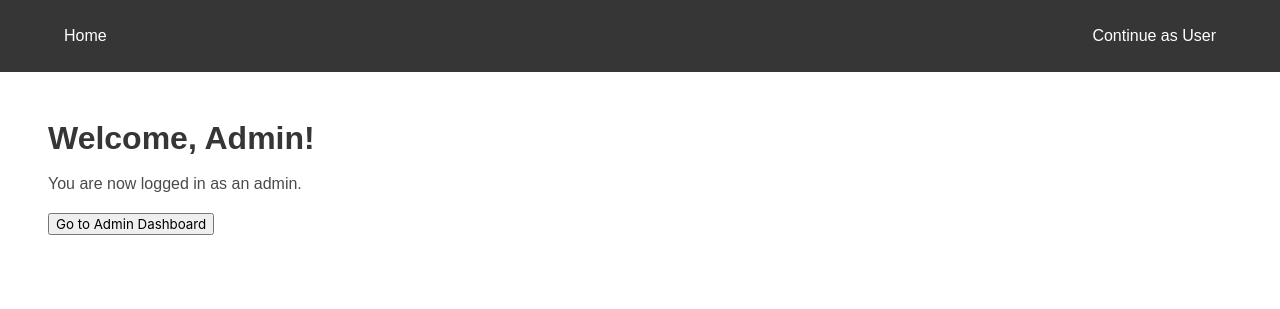
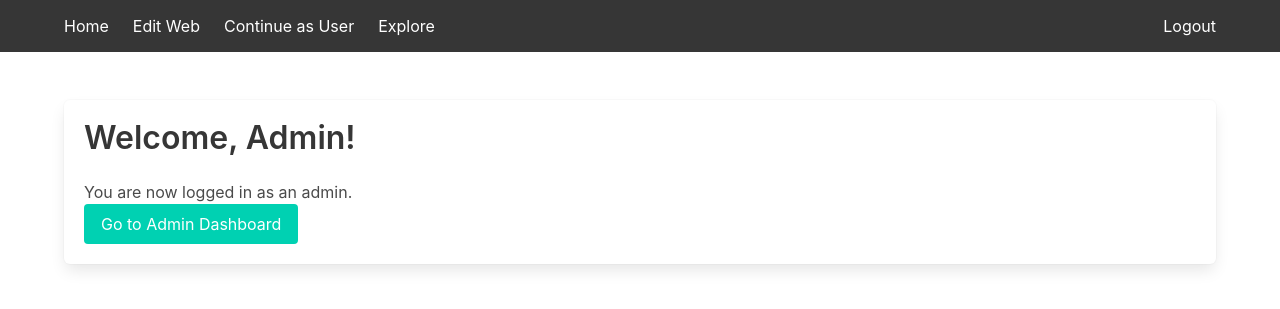
Before and after one commit to TamimDostyar/Ice-Cream-Location-Finder, a Flask app: page /admin_welcome in a window 1280 px wide. Shown: the top 309 px of the page. Run offline with Flask 3, Linux system fonts and the light colour scheme; the visitor is signed in with stand-in values (Sample User, id 1).

Commit message:
added files

```diff
--- a/mapsource/__init__.py
+++ b/mapsource/__init__.py
@@ -38,3 +38,7 @@ def create_app():
 
 
 app = create_app()
+from mapsource.makeadmin import make_admin
+
+app = create_app()
+make_admin(app, "dostah01")
--- a/mapsource/iceCreamTypes/routes.py
+++ b/mapsource/iceCreamTypes/routes.py
@@ -1,6 +1,5 @@
-# routes.py in iceCreamTypes
 from flask import Blueprint, request, jsonify, render_template, redirect, url_for
-from .models import IceCream, db  # Ensure correct import
+from .models import IceCream, db
 from flask_login import login_required
 
 ice_cream_bp = Blueprint("ice_cream_bp", __name__)
--- a/mapsource/loginP/auth.py
+++ b/mapsource/loginP/auth.py
@@ -54,9 +54,14 @@ def login():
         user = User.query.filter_by(username=data["username"]).first()
         if user and check_password_hash(user.password, data["password"]):
             login_user(user)
-            if user.is_admin:
+            account_type = data.get("account_type")
+            if account_type == "admin" and user.is_admin:
                 return redirect(url_for("viewsc.admin_welcome"))
-            return redirect(url_for("viewsc.maps_view"))
+            elif account_type == "user" and not user.is_admin:
+                return redirect(url_for("viewsc.maps_view"))
+            else:
+                flash("Invalid account type selected for this user.", "error")
+                return redirect(url_for("auth.login"))
         flash("Login failed. Please check your username and password.", "error")
     return render_template("login.html")
 
--- a/mapsource/routes.py
+++ b/mapsource/routes.py
@@ -1,6 +1,6 @@
 from flask import Blueprint, render_template
 from flask_login import current_user, login_required
-from .iceCreamTypes.models import IceCream  # Import your models
+from .iceCreamTypes.models import IceCream
 
 bp = Blueprint(
     "viewsc",
--- a/mapsource/templates/admin_welcome.html
+++ b/mapsource/templates/admin_welcome.html
@@ -1,22 +1,38 @@
-{% extends "base.html" %}
-
 {% block content %}
-<!-- Navigation Bar -->
-<nav>
+<head>
+    <link href="https://cdn.jsdelivr.net/npm/bulma@0.9.3/css/bulma.min.css" rel="stylesheet">
+</head>
+{% block navbar %}
+<nav class="navbar is-dark">
     <div class="container">
-        <ul class="list">
-            <li><a href="{{ url_for('viewsc.greetings') }}">Home</a></li>
-            <li><a href="{{ url_for('viewsc.edit_web') }}">Edit Web</a></li>
-            <li><a href="{{ url_for('viewsc.maps_view') }}">Continue as User</a></li>
-            <li><a href="{{ url_for('viewsc.explore') }}">Explore</a></li>
-        </ul>
+        <div class="navbar-brand">
+            <a class="navbar-item" href="{{ url_for('viewsc.greetings') }}">Home</a>
+            <div class="navbar-burger burger" data-target="navbarMenu">
+                <span></span>
+                <span></span>
+                <span></span>
+            </div>
+        </div>
+        <div id="navbarMenu" class="navbar-menu">
+            <div class="navbar-start">
+                <a class="navbar-item" href="{{ url_for('viewsc.edit_web') }}">Edit Web</a>
+                <a class="navbar-item" href="{{ url_for('viewsc.maps_view') }}">Continue as User</a>
+                <a class="navbar-item" href="{{ url_for('viewsc.explore') }}">Explore</a>
+            </div>
+            <div class="navbar-end">
+                <a class="navbar-item" href="{{ url_for('auth.logout') }}">Logout</a>
+            </div>
+        </div>
     </div>
 </nav>
+{% endblock %}
 <section class="section">
-    <div class="welcome-container">
-        <h1>Welcome, Admin!</h1>
-        <p>You are now logged in as an admin.</p>
-        <button onclick="window.location.href='{{ url_for('ice_cream_bp.admin_view') }}'">Go to Admin Dashboard</button>
+    <div class="container">
+        <div class="box">
+            <h1 class="title">Welcome, Admin!</h1>
+            <p>You are now logged in as an admin.</p>
+            <button class="button is-primary" onclick="window.location.href='{{ url_for('ice_cream_bp.admin_view') }}'">Go to Admin Dashboard</button>
+        </div>
     </div>
 </section>
 {% endblock %}
--- a/mapsource/templates/base.html
+++ b/mapsource/templates/base.html
@@ -2,7 +2,7 @@
 <html lang="en">
 <head>
     <meta charset="UTF-8">
-    <meta name="viewport" content="width=device-width, initial-scale=1.0">
+    <meta name="viewport" content="width=device-width, initial-scale=2.0">
     <title>{% block title %}My App{% endblock %}</title>
     <link href="https://cdn.jsdelivr.net/npm/bulma@0.9.3/css/bulma.min.css" rel="stylesheet">
     <link href="/static/style.css" rel="stylesheet">
@@ -15,7 +15,7 @@
             </div>
             <div class="navbar-menu">
                 <div class="navbar-end">
-                    <a class="navbar-item" href="{{ url_for('viewsc.maps_view') }}">Continue as User</a>
+                    <a class="navbar-item" href="{{ url_for('viewsc.login') }}"></a>
                 </div>
             </div>
         </div>
--- a/mapsource/templates/home.html
+++ b/mapsource/templates/home.html
@@ -13,7 +13,6 @@
         <h1>Find Ice Cream Shops Nearby</h1>
         <div class="button-container">
             <a href="{{ url_for('viewsc.explore') }}" class="action-button" id="guest-button">Explore</a>
-            <a href="{{ url_for('auth.login') }}" class="action-button" id="admin-button">Continue as Admin</a>
         </div>
     </div>
 </div>
```
Also changed, not shown: mapsource/makeadmin.py (added, +15 -0 lines), mapsource/templates/edit_web.html (+27 -4 lines), mapsource/templates/explore.html (+26 -11 lines), mapsource/templates/login.html (+14 -2 lines), README.md, instance/map-database.db.
